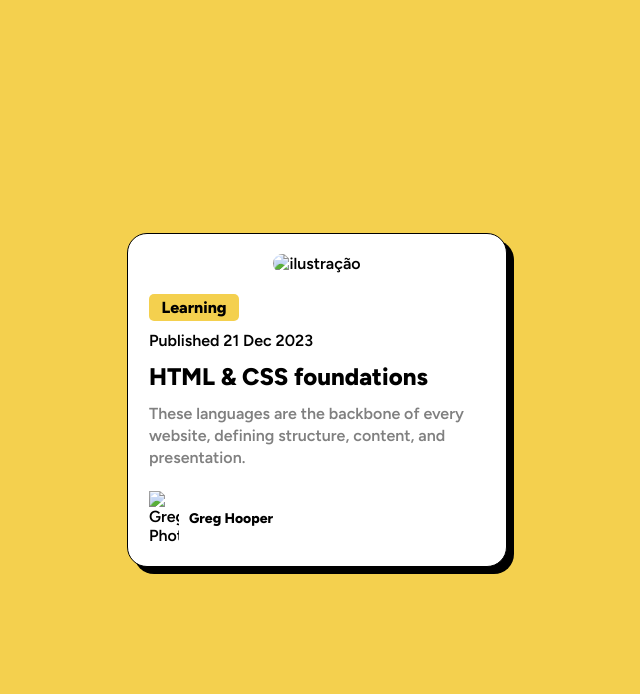
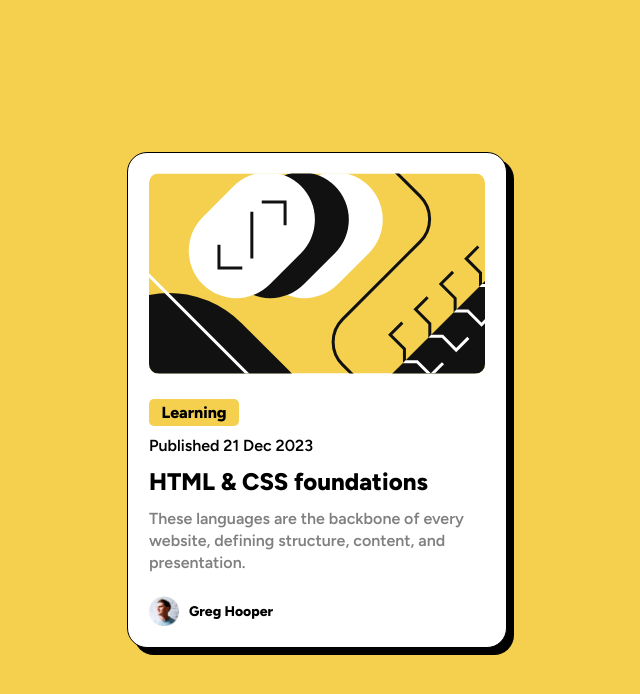
Before and after one commit to AlyferJT/blog-preview-card, a plain HTML site: page index.html in a window 1280 px wide. Shown: the whole page, without its empty margins (323-963 px from the left). Drawn offline with Linux system fonts and the light colour scheme; the site is published under a folder, as on GitHub Pages, so addresses that start at the root find nothing.

Commit message:
image bug fix

```diff
--- a/index.html
+++ b/index.html
@@ -14,7 +14,7 @@
 
   <div class="container">
     <div class="box-image">
-      <img src="/assets/images/illustration-article.svg" alt="ilustração">
+      <img src="./assets/images/illustration-article.svg" alt="ilustração">
     </div>
     <div class="box_info">
 
@@ -35,7 +35,7 @@
       </p>
 
       <div class="box_info_author">
-        <img class="box_info_author--photo" src="/assets/images/image-avatar.webp" alt="Greg Photo">
+        <img class="box_info_author--photo" src="./assets/images/image-avatar.webp" alt="Greg Photo">
         <p class="box_info_author--name">Greg Hooper</p>
       </div>
 
```
